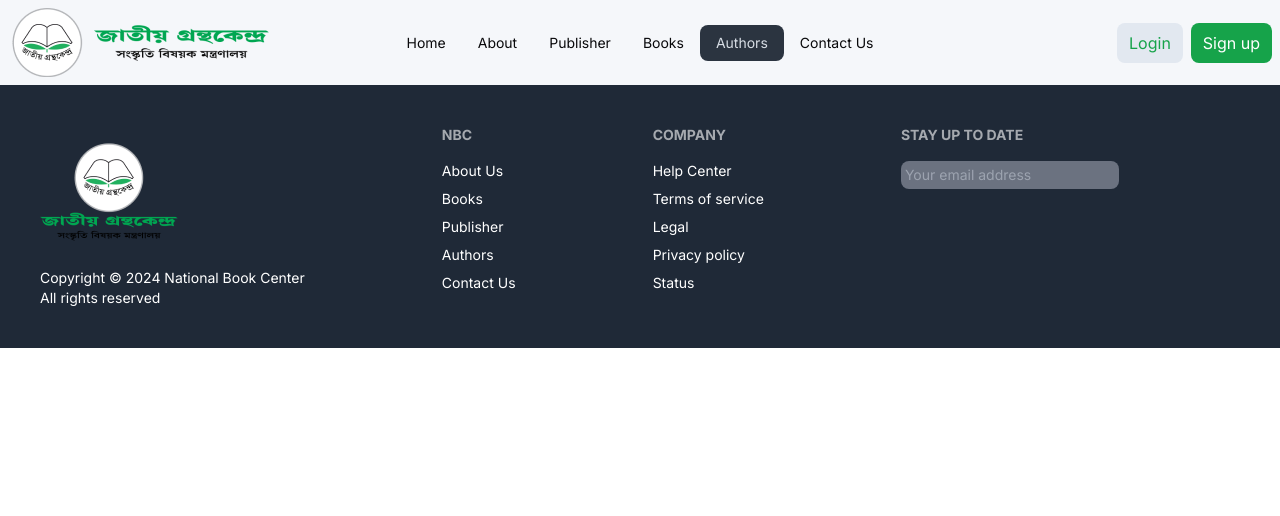
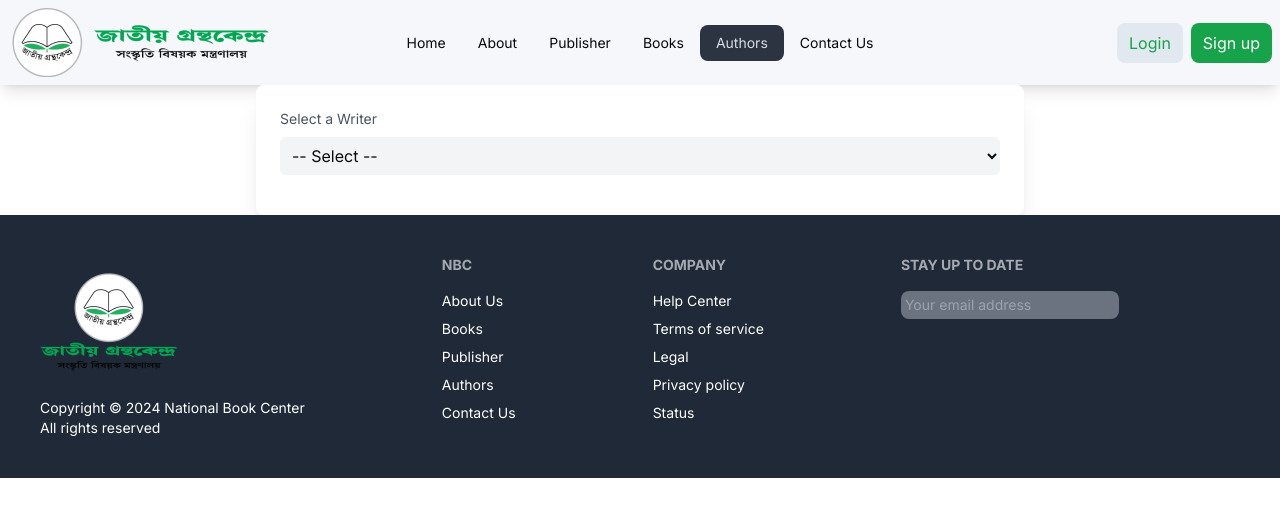
Before and after one commit to Mushfiq80/nbc-home-website, a React (Vite) app: page /authors in a window 1280 px wide. Shown: the top 516 px of the page. Built offline with nearby package versions, Linux system fonts and the light colour scheme.

Commit message:
ProfileCard if Author

```diff
--- a/src/App.tsx
+++ b/src/App.tsx
@@ -8,6 +8,7 @@ import Home from './pages/Home';
 import About from './pages/About';
 import Books from "./pages/Books";
 import Publishers from "./pages/Publishers";
+import Authors from "./pages/Authors";
 // import NotFound from "./pages/NotFound"; // Optional: for 404 pages
 
 function App() {
@@ -19,6 +20,7 @@ function App() {
         <Route path="/about" element={<About />} />  {/* About Page */}
         <Route path="/books" element={<Books />} />  {/* All Books Page */}
         <Route path="/publishers" element={<Publishers />} />  {/* Publisher Page */}
+        <Route path="/authors" element={<Authors />} />  {/* Publisher Page */}
         {/* <Route path="*" element={<NotFound />} />  404 Page */}
       </Routes>
       <Footer />
--- /dev/null
+++ b/src/components/AuthorProfile/AuthorBooks.tsx
@@ -0,0 +1,10 @@
+
+const AuthorBooks = () => {
+    return (
+        <div>
+
+        </div>
+    );
+};
+
+export default AuthorBooks;
--- /dev/null
+++ b/src/components/AuthorProfile/ProfileCard.tsx
@@ -0,0 +1,102 @@
+import React, { useEffect, useState } from "react";
+
+interface ProfileData {
+  id: number;
+  image: string;
+  name: string;
+  title: string;
+  description: string;
+  dob?: string;
+  dateOfDeath?: string;
+  birthPlace?: string;
+  nationality?: string;
+  profession?: string;
+  linkedin: string;
+  xLink: string;
+  wikipedia: string;
+}
+
+const ProfileCard: React.FC = () => {
+  const [profiles, setProfiles] = useState<ProfileData[]>([]);
+  const [selectedProfile, setSelectedProfile] = useState<ProfileData | null>(null);
+
+  useEffect(() => {
+    fetch("Author.json")
+      .then((response) => response.json())
+      .then((data) => setProfiles(data));
+  }, []);
+
+  const handleSelectChange = (event: React.ChangeEvent<HTMLSelectElement>) => {
+    const profile = profiles.find((p) => p.id === Number(event.target.value)) || null;
+    setSelectedProfile(profile);
+  };
+
+  return (
+    <div className="w-full max-w-3xl mx-auto p-6 bg-white shadow-xl rounded-lg">
+      <div className="mb-4">
+        <label className="block text-gray-600 text-sm mb-2">Select a Writer</label>
+        <select
+          className="w-full border-gray-300 rounded-md p-2 bg-gray-100"
+          onChange={handleSelectChange}
+        >
+          <option value="">-- Select --</option>
+          {profiles.map((profile) => (
+            <option key={profile.id} value={profile.id}>{profile.name}</option>
+          ))}
+        </select>
+      </div>
+
+      {selectedProfile && (
+        <div>
+          <div className="flex flex-col md:flex-row gap-6 items-center">
+            <div className="w-40 h-40 border rounded-lg overflow-hidden">
+              {selectedProfile.image ? (
+                <img
+                  src={selectedProfile.image}
+                  alt={selectedProfile.name}
+                  className="w-full h-full object-cover"
+                />
+              ) : (
+                <div className="w-full h-full bg-gray-200"></div>
+              )}
+            </div>
+            <div className="flex-1">
+              <h2 className="text-xl font-semibold">{selectedProfile.name}</h2>
+              <p className="text-gray-600">{selectedProfile.title}</p>
+            </div>
+          </div>
+          <div className="mt-4 grid grid-cols-2 gap-4">
+            <InputField label="Date of Birth" value={selectedProfile.dob || ""} />
+            <InputField label="Date of Death" value={selectedProfile.dateOfDeath || ""} />
+            <InputField label="Birth Place" value={selectedProfile.birthPlace || ""} />
+            <InputField label="Nationality" value={selectedProfile.nationality || ""} />
+            <InputField label="Profession" value={selectedProfile.profession || ""} />
+          </div>
+          <div className="mt-6">
+            <h3 className="text-lg font-semibold">Description</h3>
+            <p className="p-4 bg-green-100 rounded-md">{selectedProfile.description}</p>
+          </div>
+          <div className="mt-4 flex gap-4">
+            {selectedProfile.linkedin && <a href={selectedProfile.linkedin} target="_blank" className="text-blue-500">LinkedIn</a>}
+            {selectedProfile.xLink && <a href={selectedProfile.xLink} target="_blank" className="text-blue-500">Twitter</a>}
+            {selectedProfile.wikipedia && <a href={selectedProfile.wikipedia} target="_blank" className="text-blue-500">Wikipedia</a>}
+          </div>
+        </div>
+      )}
+    </div>
+  );
+};
+
+const InputField: React.FC<{ label: string; value: string }> = ({ label, value }) => (
+  <div>
+    <label className="block text-gray-600 text-sm mb-1">{label}</label>
+    <input
+      type="text"
+      value={value}
+      readOnly
+      className="w-full border-gray-300 rounded-md p-2 bg-gray-100"
+    />
+  </div>
+);
+
+export default ProfileCard;
--- /dev/null
+++ b/src/pages/Authors.tsx
@@ -0,0 +1,11 @@
+import ProfileCard from "@/components/AuthorProfile/ProfileCard";
+
+const Authors = () => {
+  return (
+    <div>
+      <ProfileCard />
+    </div>
+  );
+};
+
+export default Authors;
```
Also changed, not shown: src/components/BookCard/BookCard.tsx (+0 -9 lines).
